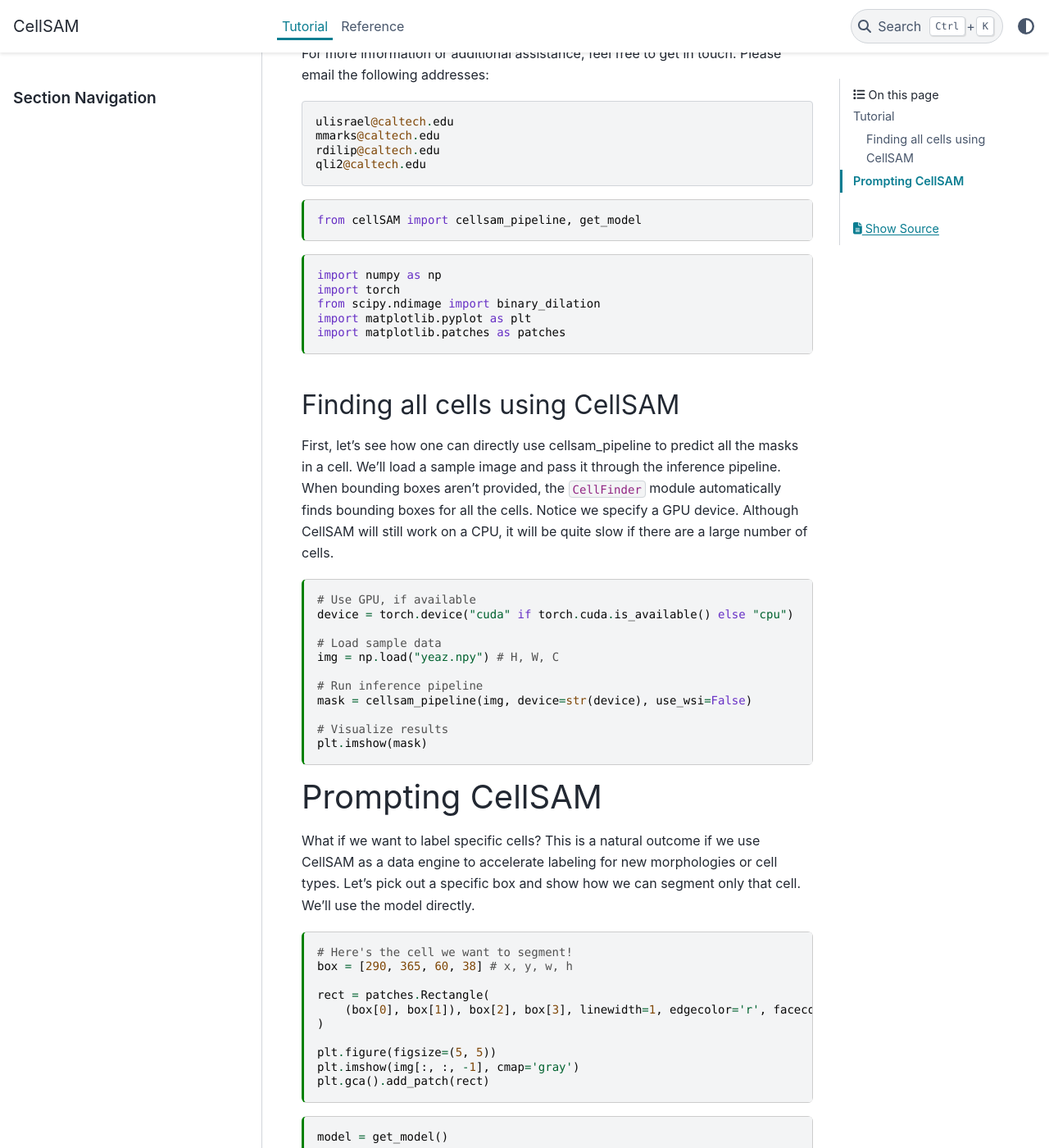
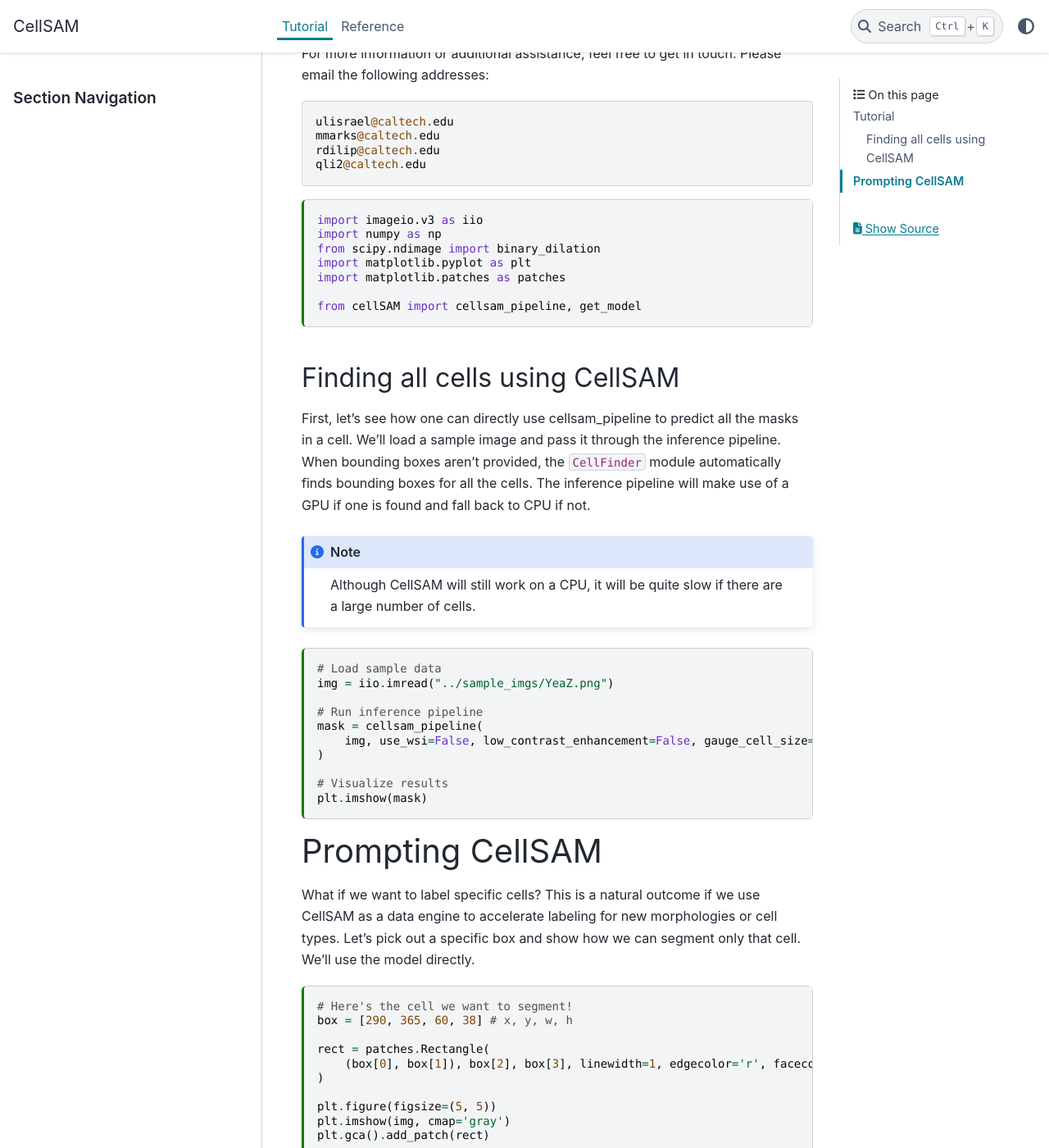
Before and after one commit to vanvalenlab/cellSAM, a Sphinx documentation site: the page built from docs/tutorial.md, in a window 1280 px wide and 1400 px high, scrolled down 432 px. Shown: the whole window at 82% size. Built offline with Sphinx 7.4.7 and the PyData theme 0.15.4, drawn with Linux system fonts in a browser that asks for light colours; pages that are not in the unit, such as notebooks, are missing from menus; some of the changed text lies outside the part shown.

Commit message:
Get the first part of the tutorial executing.

````diff
--- a/docs/tutorial.md
+++ b/docs/tutorial.md
@@ -33,15 +33,13 @@ qli2@caltech.edu
 ```
 
 ```{code-cell} ipython3
-from cellSAM import cellsam_pipeline, get_model
-```
-
-```{code-cell} ipython3
+import imageio.v3 as iio
 import numpy as np
-import torch
 from scipy.ndimage import binary_dilation
 import matplotlib.pyplot as plt
 import matplotlib.patches as patches
+
+from cellSAM import cellsam_pipeline, get_model
 ```
 
 ## Finding all cells using CellSAM
@@ -50,19 +48,23 @@ First, let's see how one can directly use {ref}`cellsam_pipeline` to predict all
 masks in a cell.
 We'll load a sample image and pass it through the inference pipeline.
 When bounding boxes aren't provided, the `CellFinder` module automatically finds
-bounding boxes for all the cells. Notice we specify a GPU device.
+bounding boxes for all the cells.
+The inference pipeline will make use of a GPU if one is found and fall back to
+CPU if not.
+
+```{note}
 Although CellSAM will still work on a CPU, it will be quite slow if there are a
 large number of cells.
+```
 
 ```{code-cell} ipython3
-# Use GPU, if available
-device = torch.device("cuda" if torch.cuda.is_available() else "cpu")
-
 # Load sample data
-img = np.load("yeaz.npy") # H, W, C
+img = iio.imread("../sample_imgs/YeaZ.png")
 
 # Run inference pipeline
-mask = cellsam_pipeline(img, device=str(device), use_wsi=False)
+mask = cellsam_pipeline(
+    img, use_wsi=False, low_contrast_enhancement=False, gauge_cell_size=False
+)
 
 # Visualize results
 plt.imshow(mask)
@@ -85,18 +87,18 @@ rect = patches.Rectangle(
 )
 
 plt.figure(figsize=(5, 5))
-plt.imshow(img[:, :, -1], cmap='gray')
+plt.imshow(img, cmap='gray')
 plt.gca().add_patch(rect)
 ```
 
-```{code-cell} ipython3
+```python
 model = get_model()
 
 # We can pass the bounding boxes to the model prediction function
 x1, y1, w, h = box
 x2, y2 = x1 + w, y1 + h
 pred_mask = model.predict(
-    img[None].transpose((0, 3, 1, 2)),
+    img[np.newaxis, np.newaxis, ...],
     boxes_per_heatmap=[[[x1, x2, y1, y2]]]
 )[0]
 ```
@@ -104,7 +106,7 @@ pred_mask = model.predict(
 Now, let's visualize the predicted mask.
 We'll superimpose the mask as an edge onto our image to see it more clearly
 
-```{code-cell} ipython3
+```python
 dilated_mask = binary_dilation(pred_mask)
 edges = dilated_mask ^ pred_mask
 
````
